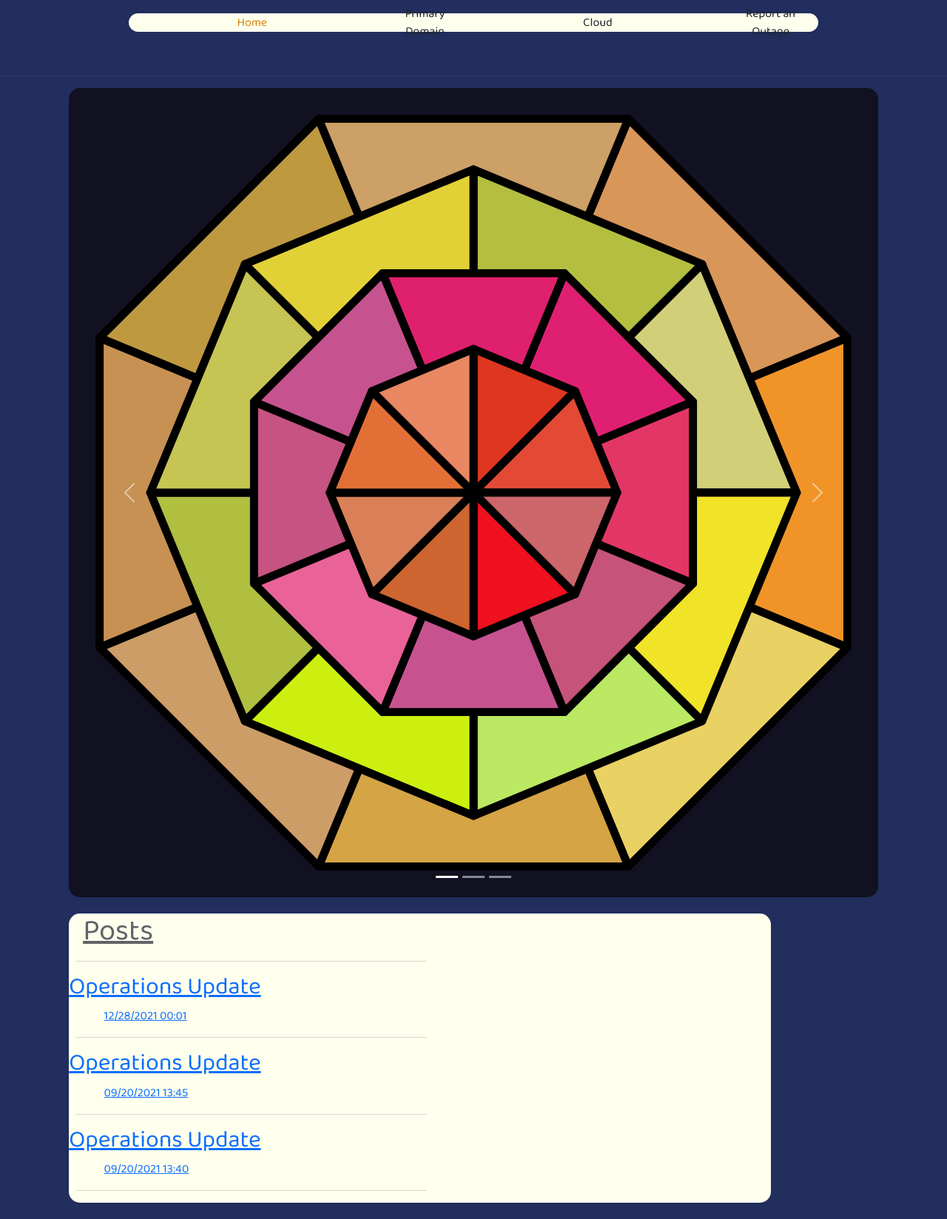
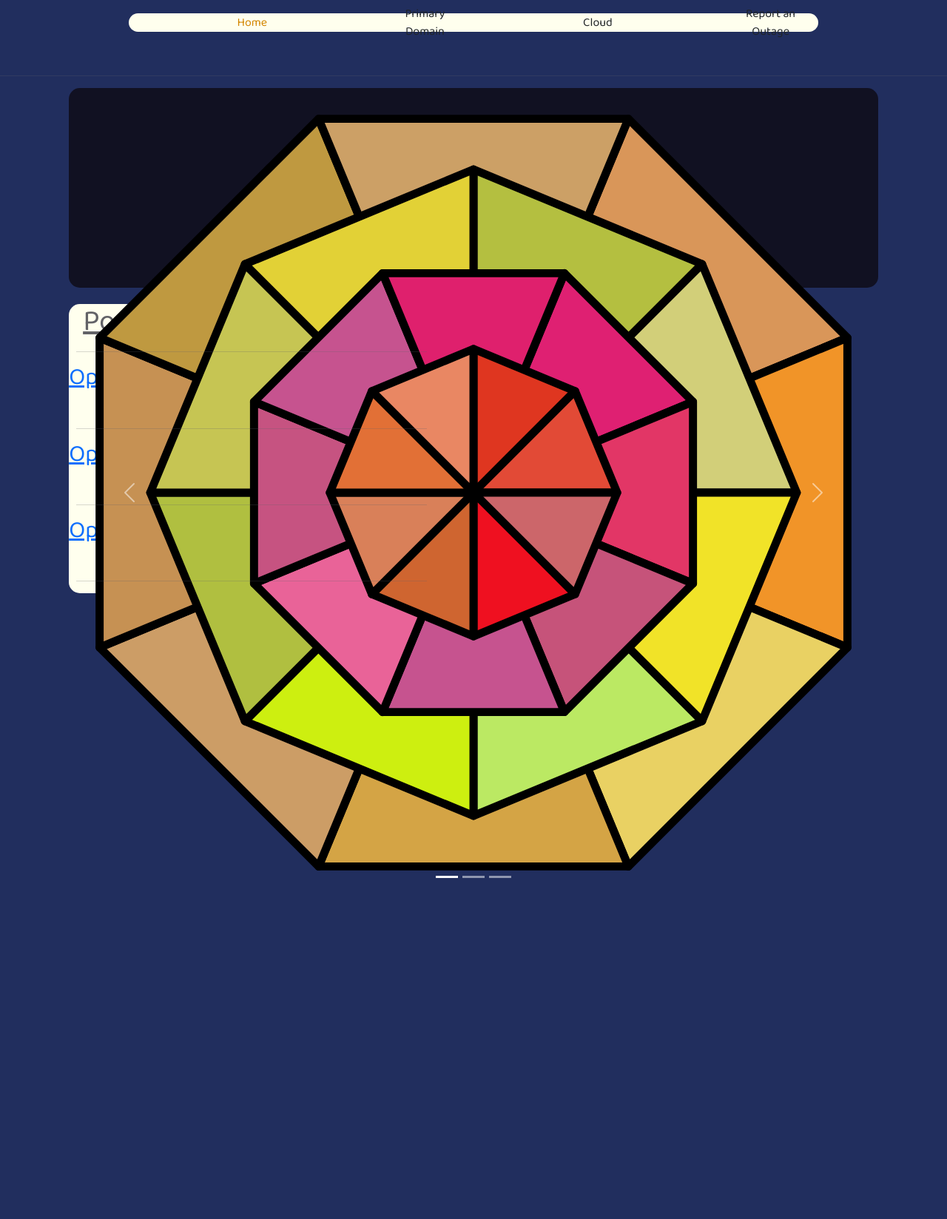
Before and after one commit to Keegan-Charles-Foundation/keegan-charles-foundation.github.io, a Jekyll site: the page built from index.html, in a window 1280 px wide. Shown: the whole page at 74% size. Built offline with Jekyll 4.4.1, drawn with Linux system fonts in a browser that asks for light colours; the list of posts is cut into pages by our own code; after the commit the page ends 1213 px from its top, so only the background shows below that.

Commit message:
06-24-22_21:53:33

```diff
--- a/css/styles.css
+++ b/css/styles.css
@@ -19,7 +19,7 @@ body  {
 
 .slideshowContainer {
   width: 98%;
-  height: 45%;
+  height: 30vh;
   background-color: var(--xiketic);
   border-radius: 15px;
 }
```
Also changed, not shown: _posts/2022-06-24-Hello.md (renamed from _posts/2022-06-26-Hello.md, +0 -1 lines).
